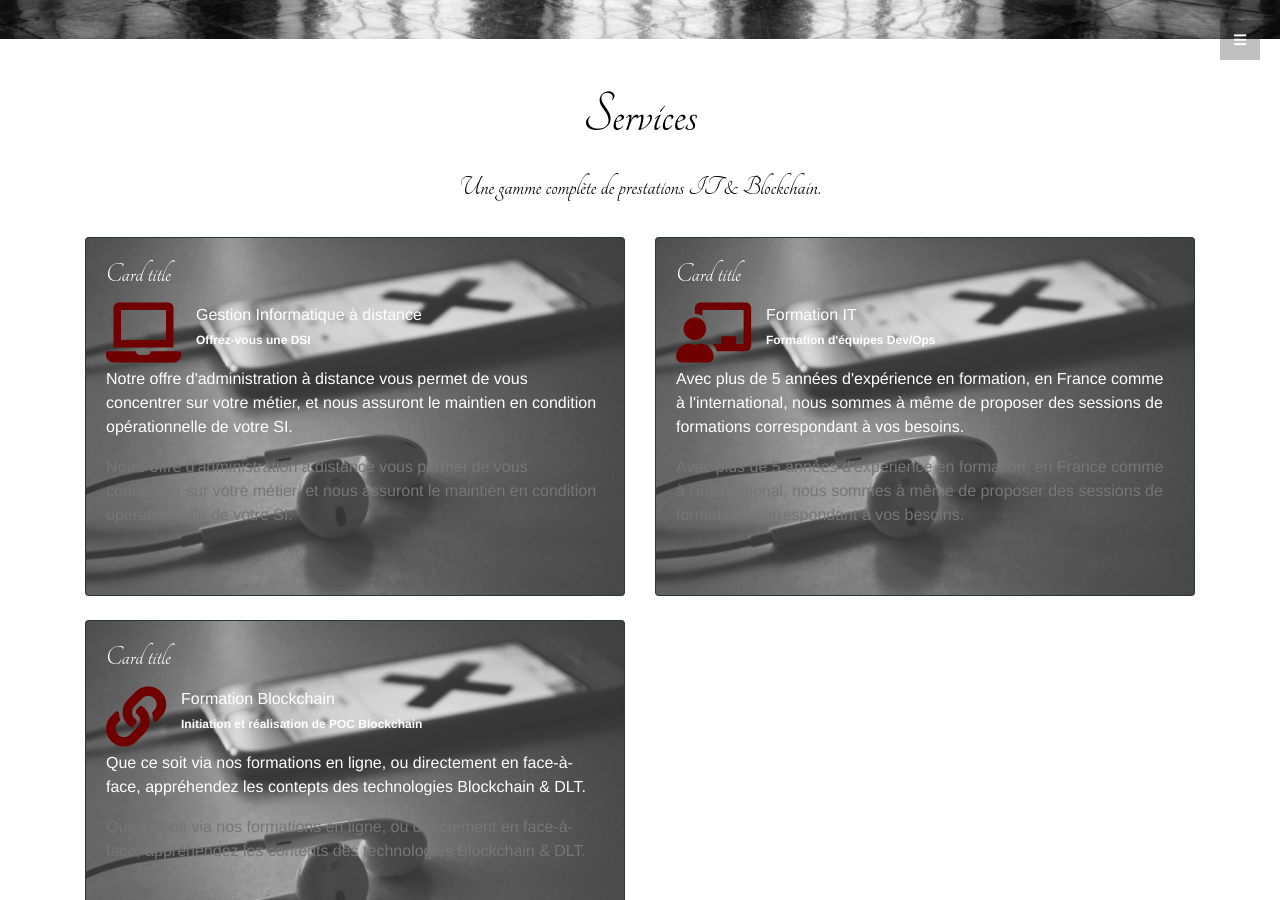
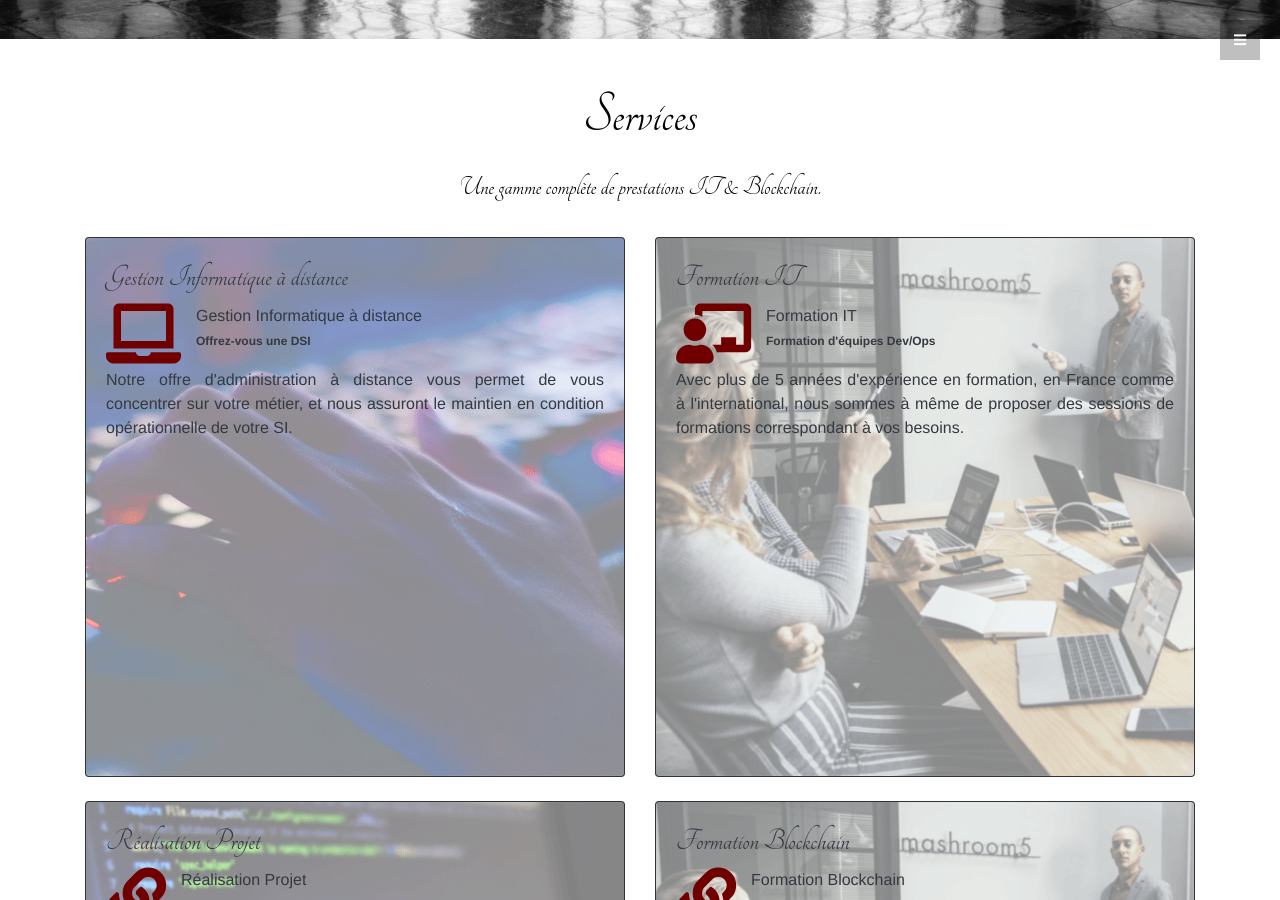
Before and after one commit to SM2G/bastille-blockchain, a Jekyll site: the page built from fr.md, in a window 1280 px wide and 900 px high, scrolled down 861 px. Built offline with Jekyll 4.4.1, drawn with Linux system fonts in a browser that asks for light colours; nearby versions of some CDN libraries; some of the changed text lies outside the part shown.

Commit message:
Fix technology section

```diff
--- a/_data/services.yml
+++ b/_data/services.yml
@@ -1,17 +1,34 @@
 - title: Gestion Informatique à distance
   lang: fr
   favicon: fa fa-laptop
+  bg: support
   small: Offrez-vous une DSI
   description: "Notre offre d'administration à distance vous permet de vous concentrer sur votre métier, et nous assuront le maintien en condition opérationnelle de votre SI."
 
 - title: Formation IT
   lang: fr
   favicon: fas fa-chalkboard-teacher
+  bg: lecture
   small: Formation d'équipes Dev/Ops
   description: "Avec plus de 5 années d'expérience en formation, en France comme à l'international, nous sommes à même de proposer des sessions de formations correspondant à vos besoins."
+
+- title: Réalisation Projet
+  lang: fr
+  favicon: fa fa-link
+  bg: code
+  small: Initiation et réalisation de POC Blockchain
+  description: "Que ce soit via nos formations en ligne, ou directement en face-à-face, appréhendez les contepts des technologies Blockchain & DLT."
 
 - title: Formation Blockchain
   lang: fr
   favicon: fa fa-link
+  bg: lecture
+  small: Initiation aux principes fondamentaux Blockchain
+  description: "Que ce soit via nos formations en ligne, ou directement en face-à-face, appréhendez les contepts des technologies Blockchain & DLT."
+
+- title: Réalisation POC Blockchain
+  lang: fr
+  favicon: fa fa-link
+  bg: code
   small: Initiation et réalisation de POC Blockchain
   description: "Que ce soit via nos formations en ligne, ou directement en face-à-face, appréhendez les contepts des technologies Blockchain & DLT."
--- a/_includes/contact.html
+++ b/_includes/contact.html
@@ -16,7 +16,7 @@
           {{ site.country }}
         </p>
         <p>
-          <i class="fas fa-envelope"></i> <a href="mailto:{{ site.author.email }}">{{ site.author.email }}></a>
+          <i class="fas fa-envelope"></i> <a href="mailto:{{ site.author.email }}">{{ site.author.email }}</a>
         </p>
       </div>
 
--- a/_includes/head.html
+++ b/_includes/head.html
@@ -5,7 +5,7 @@
   <meta name="apple-mobile-web-app-capable" content="yes" />
   <meta name="description" content="{{ site.title }}">
   <meta name="author" content="{{ author.name }}">
-  <link rel="shortcut icon" href="assets/favicon.ico">
+  <link rel="shortcut icon" href="assets/img/favicon.ico">
 
   <title>{{ site.title }}</title>
 
--- a/_includes/services.html
+++ b/_includes/services.html
@@ -18,13 +18,12 @@
       {% assign remainder = forloop.index | modulo: 2 %}
 
       <div class="col-6 service wow fadeIn" data-wow-delay="0.{{forloop.index}}s">
-        <div class="card bg-dark text-white">
-          <img class="card-img" src="assets/img/about-sep.jpg" alt="Card image">
+        <div class="card bg-dark text-dark">
+          <img class="card-img" src="assets/img/services/service-bg-{{ service.bg }}.png" alt="{{ service.bg }}">
           <div class="card-img-overlay">
-            <h3 class="card-title">Card title</h3>
+            <h2 class="card-text">{{ service.title }}</h2>
             <i class="{{ service.favicon }}"></i><p>{{ service.title }}<br/><small>{{ service.small }}</small></p>
-            <p class="card-text">{{ service.description }}</p>
-            <p class="text">{{ service.description }}</p>
+            <p class="card-text text-justify">{{ service.description }}</p>
           </div>
         </div>
       </div>
--- a/_includes/technologies.html
+++ b/_includes/technologies.html
@@ -23,7 +23,7 @@
           <div class="card-header"><h3 class="card-title centered">{{ tech.name }}</h3></div>
           <img class="card-img-top" src="assets/img/tech/tech-bg.png" />
           <img src="assets/img/tech/{{ tech.image }}-square.png" alt="{{ tech.image }}" style="width: 200px; position: absolute;
-          top: 40%;
+          top: 30%;
           left: 50%;
           margin-right: -50%;
           transform: translate(-50%, -50%) "/>
```
Also changed, not shown: assets/img/favicon.ico (renamed from assets/favicon.ico), assets/img/services/service-bg-code.png (added), assets/img/services/service-bg-lecture.png (added), assets/img/services/service-bg-support.png (added).
